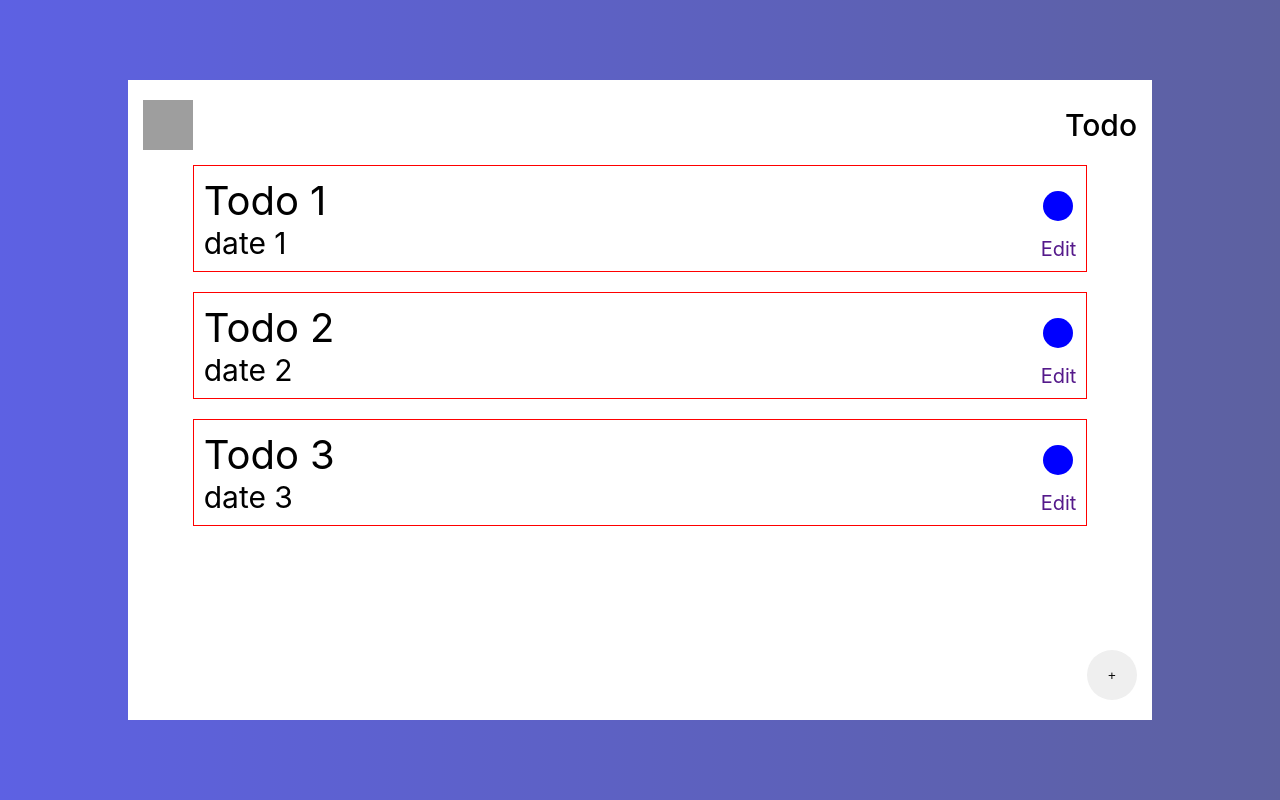
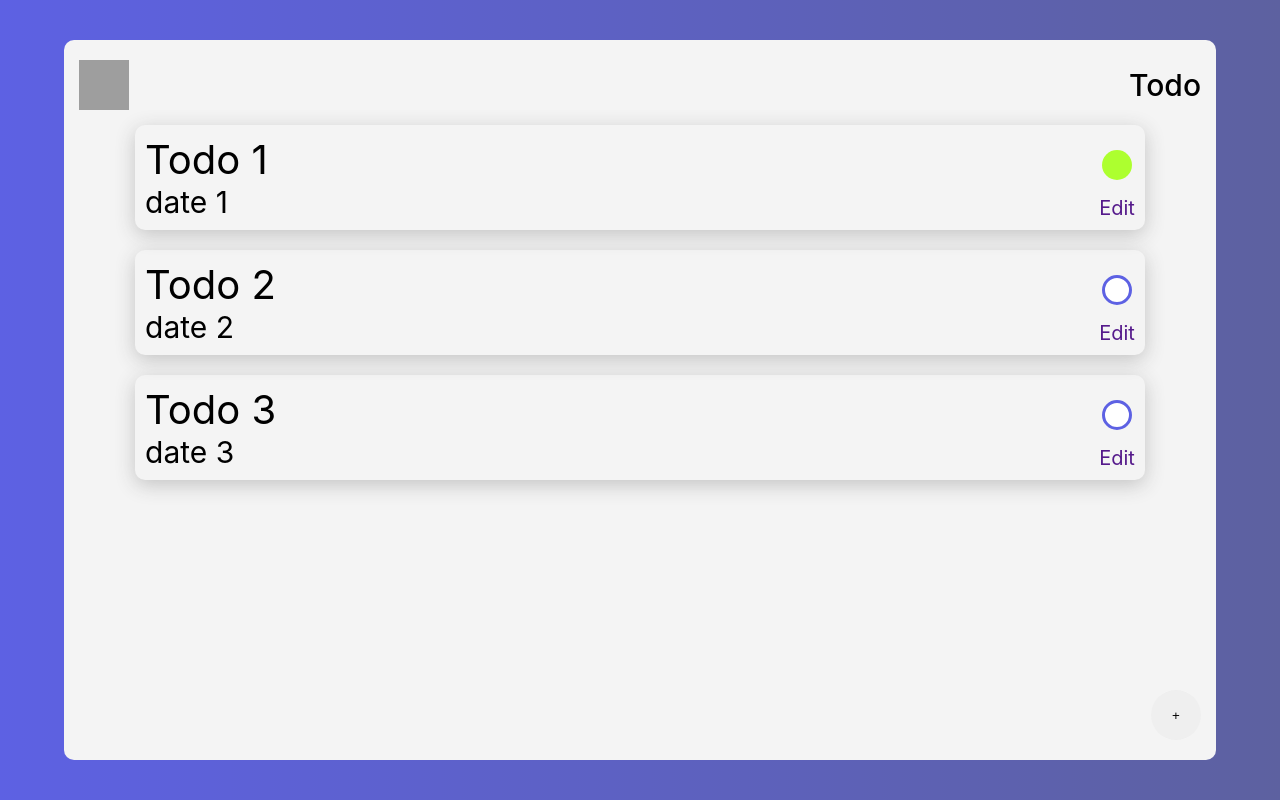
Before and after one commit to epicmet/todo_list, a website: page src/index.html in a window 1280 px wide. Drawn offline with Linux system fonts and the light colour scheme; grey boxes are pictures that could not be loaded.

Commit message:
made tasks styling

```diff
--- a/src/index.html
+++ b/src/index.html
@@ -31,7 +31,7 @@
           </div>
 
           <div class="task__buttons">
-            <div class="task__done"></div>
+            <div class="task__action action--done"></div>
             <div class="task__edit"><a href="">Edit</a></div>
           </div>
         </article>
@@ -43,7 +43,7 @@
           </div>
 
           <div class="task__buttons">
-            <div class="task__done"></div>
+            <div class="task__action"></div>
             <div class="task__edit"><a href="">Edit</a></div>
           </div>
         </article>
@@ -55,7 +55,7 @@
           </div>
 
           <div class="task__buttons">
-            <div class="task__done"></div>
+            <div class="task__action"></div>
             <div class="task__edit"><a href="">Edit</a></div>
           </div>
         </article>
--- a/src/scss/style.scss
+++ b/src/scss/style.scss
@@ -31,10 +31,11 @@ body {
 }
 
 main {
-  background: #fff;
+  background: #f4f4f4;
 
-  width: 80vw;
-  height: 80vh;
+  width: 90vw;
+  height: 90vh;
+  border-radius: 10px;
 
   padding: 1.5rem;
   display: grid;
@@ -85,9 +86,10 @@ main {
   display: flex;
   justify-content: space-between;
   width: 90%;
-  border: 1px red solid;
+  border-radius: 10px;
   margin: 10px 0;
   padding: 10px;
+  box-shadow: 0px 5px 20px #c3c3c3;
 }
 
 .task__texts {
@@ -108,16 +110,26 @@ main {
   font-size: 3rem;
 }
 
-.task__done {
+.task__action {
   margin-top: 15px;
   width: 30px;
   height: 30px;
   border-radius: 50%;
-  background-color: blue;
+  border: 3px rgba(93, 97, 227, 1) solid;
+  background-color: #fff;
 }
 
-.task__edit {
+.action--done {
+  border: none;
+  background-color: greenyellow;
+}
+
+.task__edit a {
   font-size: 2rem;
+}
+
+.task__edit a:hover {
+  color: rgba(93, 97, 160, 1);
 }
 
 .footer {
```
Also changed, not shown: src/css/style.css.
